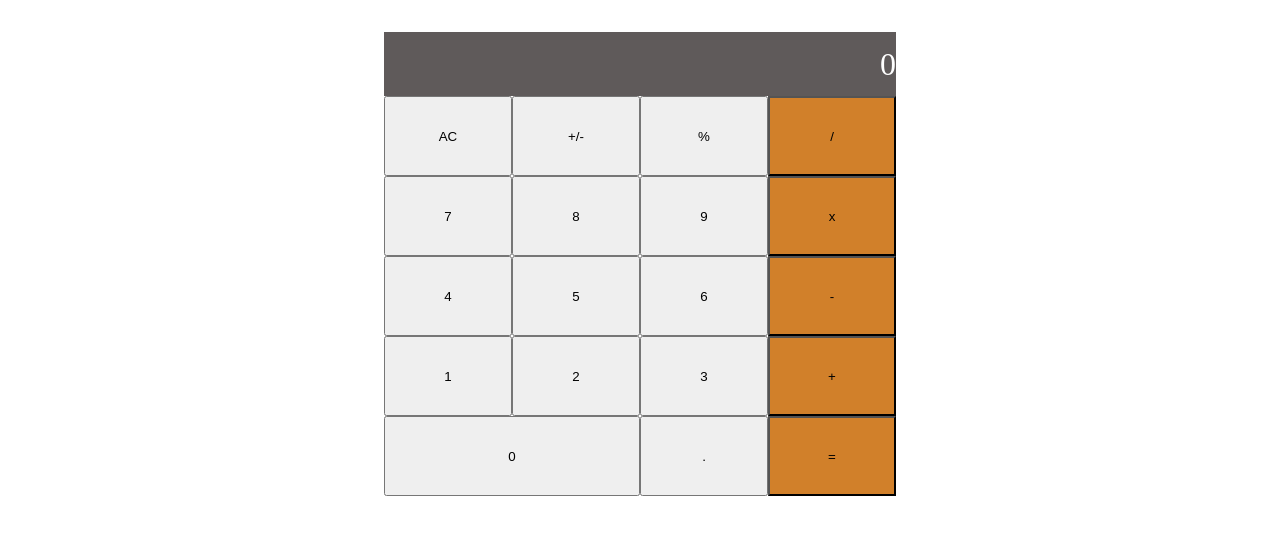
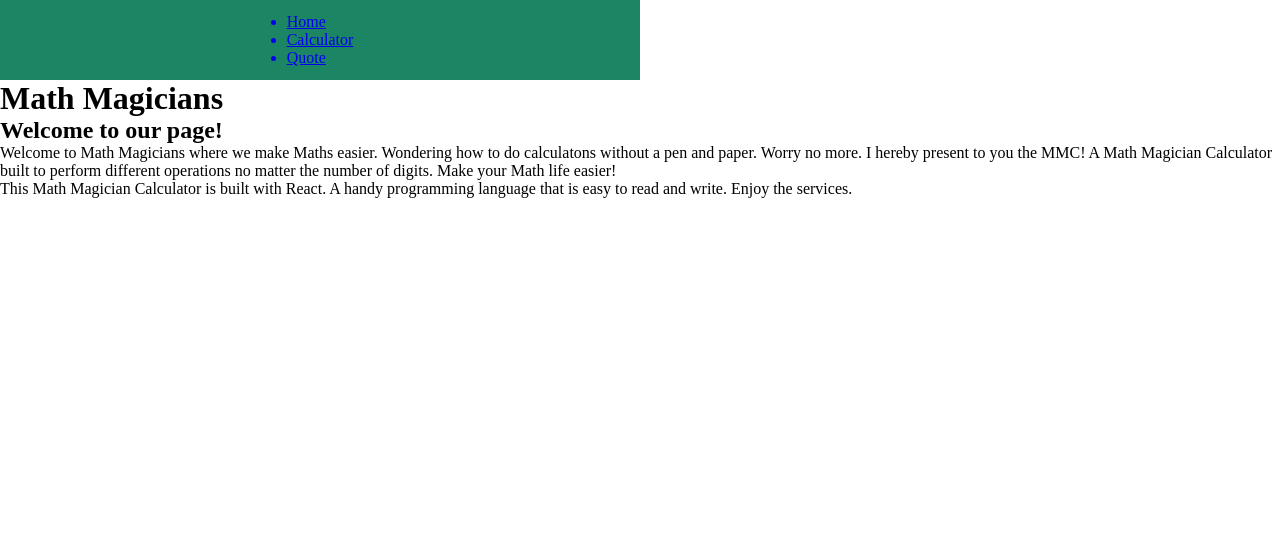
Before and after one commit to Graycemuthui/Calculator, a React (Create React App) app: page / in a window 1280 px wide. Shown: the top 534 px of the page. Built offline with nearby package versions, Linux system fonts and the light colour scheme.

Commit message:
enable routing

```diff
--- a/package.json
+++ b/package.json
@@ -10,6 +10,7 @@
     "prop-types": "^15.8.1",
     "react": "^18.2.0",
     "react-dom": "^18.2.0",
+    "react-router-dom": "^6.3.0",
     "react-scripts": "5.0.1",
     "web-vitals": "^2.1.4"
   },
--- a/src/App.js
+++ b/src/App.js
@@ -1,17 +1,24 @@
 import React from 'react';
-import Calculator from './components/calculator';
+import { BrowserRouter as Router, Route, Routes } from 'react-router-dom';
+import Calculator from './components/Calculator';
 import './index.css';
+import Home from './components/Home';
+import Nav from './components/Nav';
+import Quote from './components/Quote';
 
 // eslint-disable-next-line react/prefer-stateless-function
-class App extends React.Component {
-  render() {
-    return (
-      <div className="App">
-        <section className="app-container" />
-        <Calculator />
-      </div>
-    );
-  }
-}
+const App = () => (
+  <div className="App">
+    <section className="app-container" />
+    <Router>
+      <Nav />
+      <Routes>
+        <Route path="/" element={<Home />} />
+        <Route path="/calculator" element={<Calculator />} />
+        <Route path="/quote" element={<Quote />} />
+      </Routes>
+    </Router>
+  </div>
+);
 
 export default App;
--- /dev/null
+++ b/src/components/Home.js
@@ -0,0 +1,20 @@
+function Home() {
+  return (
+    <div>
+      <h1>Math Magicians</h1>
+      <h2>Welcome to our page!</h2>
+      <p>
+        Welcome to Math Magicians where we make Maths easier. Wondering how to
+        do calculatons without a pen and paper. Worry no more. I hereby present
+        to you the MMC! A Math Magician Calculator built to perform different
+        operations no matter the number of digits. Make your Math life easier!
+      </p>
+      <p>
+        This Math Magician Calculator is built with React. A handy programming
+        language that is easy to read and write. Enjoy the services.
+      </p>
+    </div>
+  );
+}
+
+export default Home;
--- /dev/null
+++ b/src/components/Nav.js
@@ -0,0 +1,19 @@
+import { Link } from 'react-router-dom';
+
+const Nav = () => (
+  <nav className="nav-links">
+    <ul>
+      <Link to="/">
+        <li>Home</li>
+      </Link>
+      <Link to="/Calculator">
+        <li>Calculator</li>
+      </Link>
+      <Link to="/Quote">
+        <li>Quote</li>
+      </Link>
+    </ul>
+  </nav>
+);
+
+export default Nav;
--- /dev/null
+++ b/src/components/Quote.js
@@ -0,0 +1,10 @@
+const Ouote = () => (
+  <div>
+    <h1>
+      Mathematics is not about numbers, equations, computations or algorithms:
+      It is about understanding - William Paul Thurston
+    </h1>
+  </div>
+);
+
+export default Ouote;
--- a/src/components/calculator.js
+++ b/src/components/calculator.js
@@ -19,6 +19,7 @@ const Calculator = () => {
 
   return (
     <div className="calculator">
+      <h2>Lets do some Meth oops Math!</h2>
       <p className="result" onChange={handleTextChange}>
         {state.next || state.total || 0}
       </p>
--- a/src/index.css
+++ b/src/index.css
@@ -37,3 +37,19 @@
 button:hover {
   cursor: pointer;
 }
+
+nav {
+  display: flex;
+  justify-content: space-around;
+  align-items: center;
+  min-height: 10vh;
+  background: #1c8564;
+  color: #fff;
+}
+
+.nav-links {
+  width: 50%;
+  display: flex;
+  justify-content: center;
+  list-style-type: none;
+}
--- a/src/index.js
+++ b/src/index.js
@@ -2,7 +2,7 @@ import React from 'react';
 import ReactDOM from 'react-dom/client';
 import './index.css';
 import App from './App';
-import reportWebVitals from './reportWebVitals';
+import reportWebVitals from './ReportWebVitals';
 
 const root = ReactDOM.createRoot(document.getElementById('root'));
 root.render(
```
Also changed, not shown: 1 other file (tests, documents, lock files or other folders).
